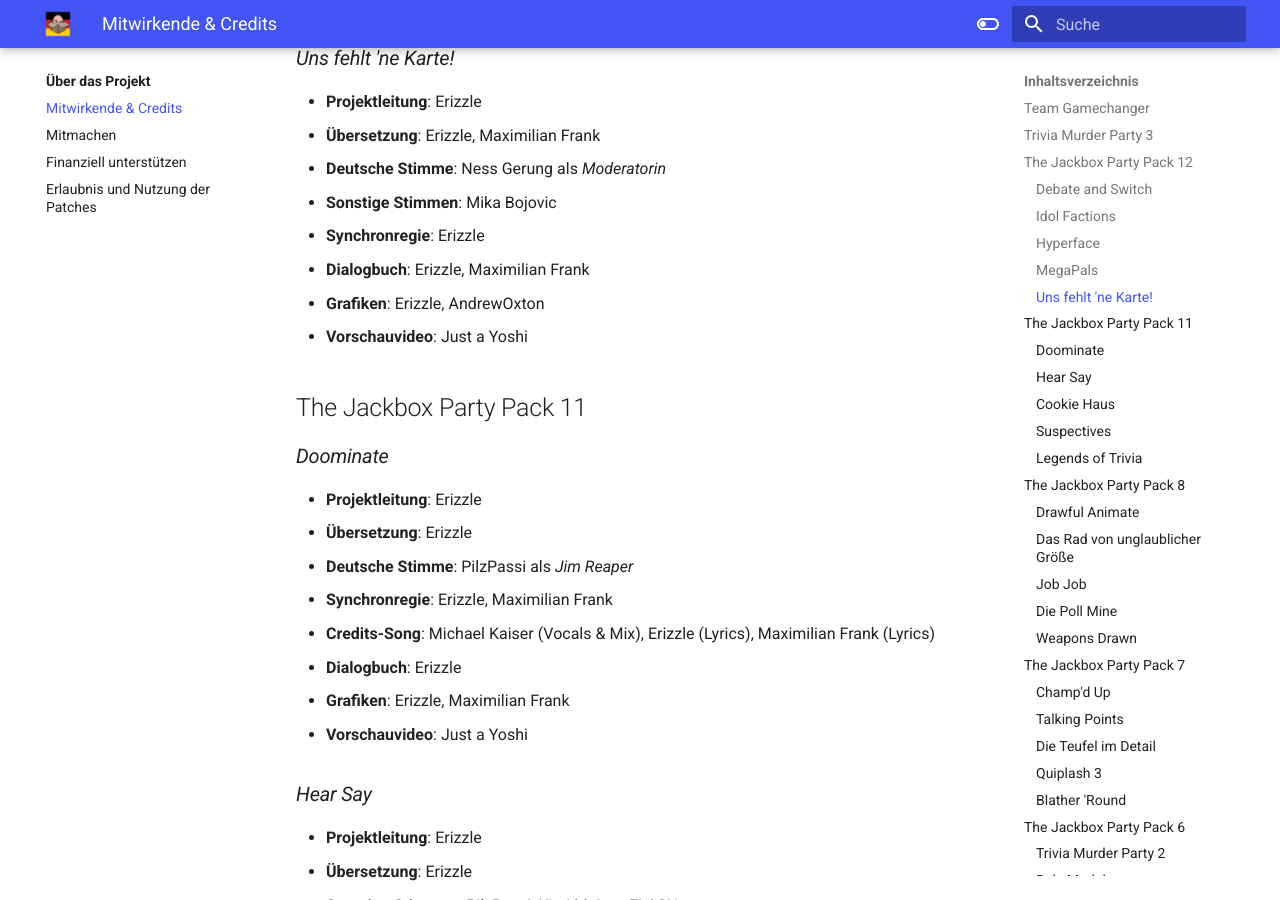
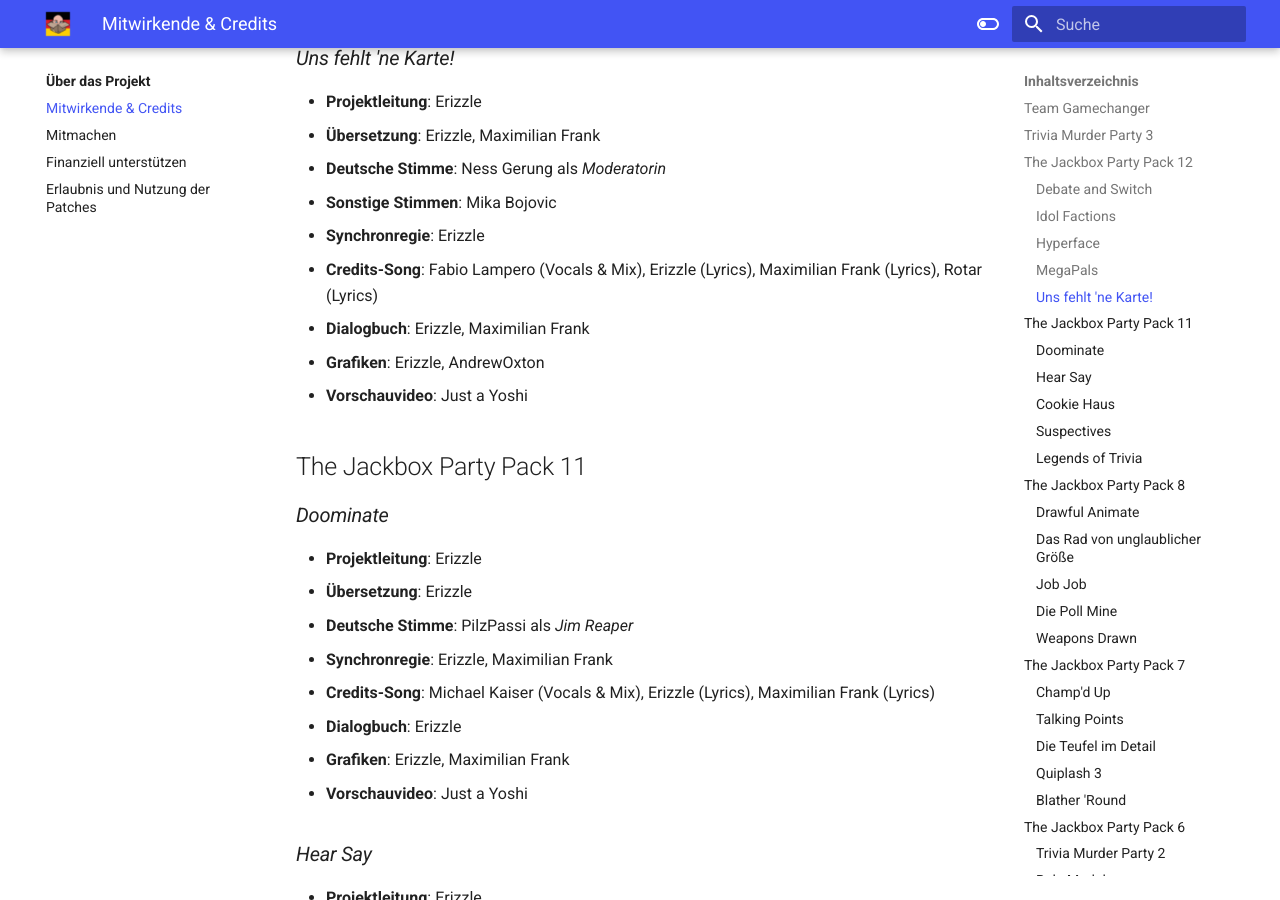
Before and after one commit to Team-Gamechanger/Support-Center, an MkDocs documentation site: the page built from docs/Wissenswertes/DasTeam.md, in a window 1280 px wide and 900 px high, scrolled down 2075 px. Built offline with MkDocs 1.6.1 and Material for MkDocs 9.7.7, drawn with Linux system fonts in a browser that asks for light colours.

Commit message:
Update DasTeam.md

```diff
--- a/docs/Wissenswertes/DasTeam.md
+++ b/docs/Wissenswertes/DasTeam.md
@@ -72,6 +72,7 @@
 - **Deutsche Stimme**: Ness Gerung als *Moderatorin*
 - **Sonstige Stimmen**: Mika Bojovic
 - **Synchronregie**: Erizzle
+- **Credits-Song**: Fabio Lampero (Vocals & Mix), Erizzle (Lyrics), Maximilian Frank (Lyrics), Rotar (Lyrics)
 - **Dialogbuch**: Erizzle, Maximilian Frank
 - **Grafiken**: Erizzle, AndrewOxton
 - **Vorschauvideo**: Just a Yoshi
```
